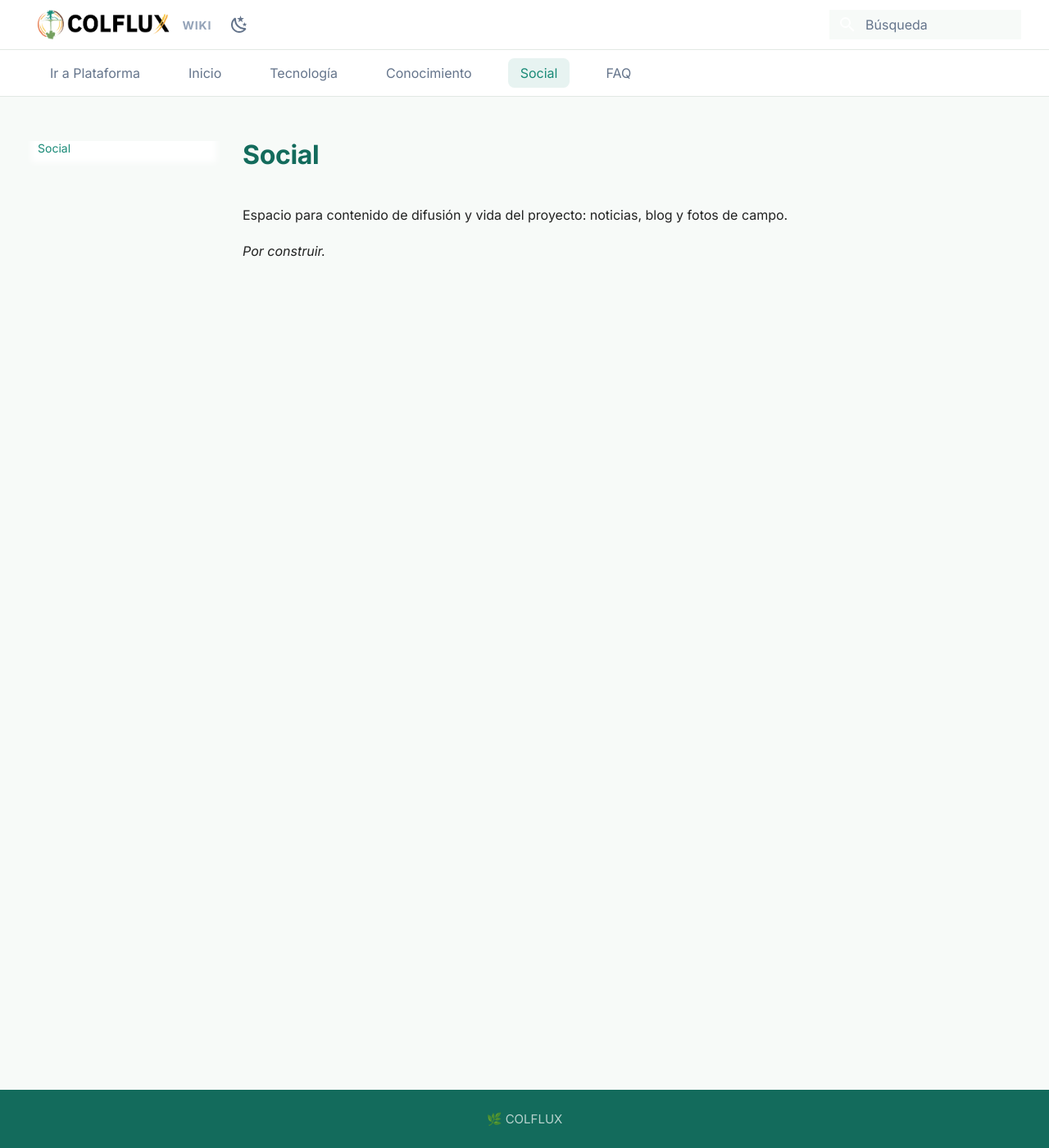
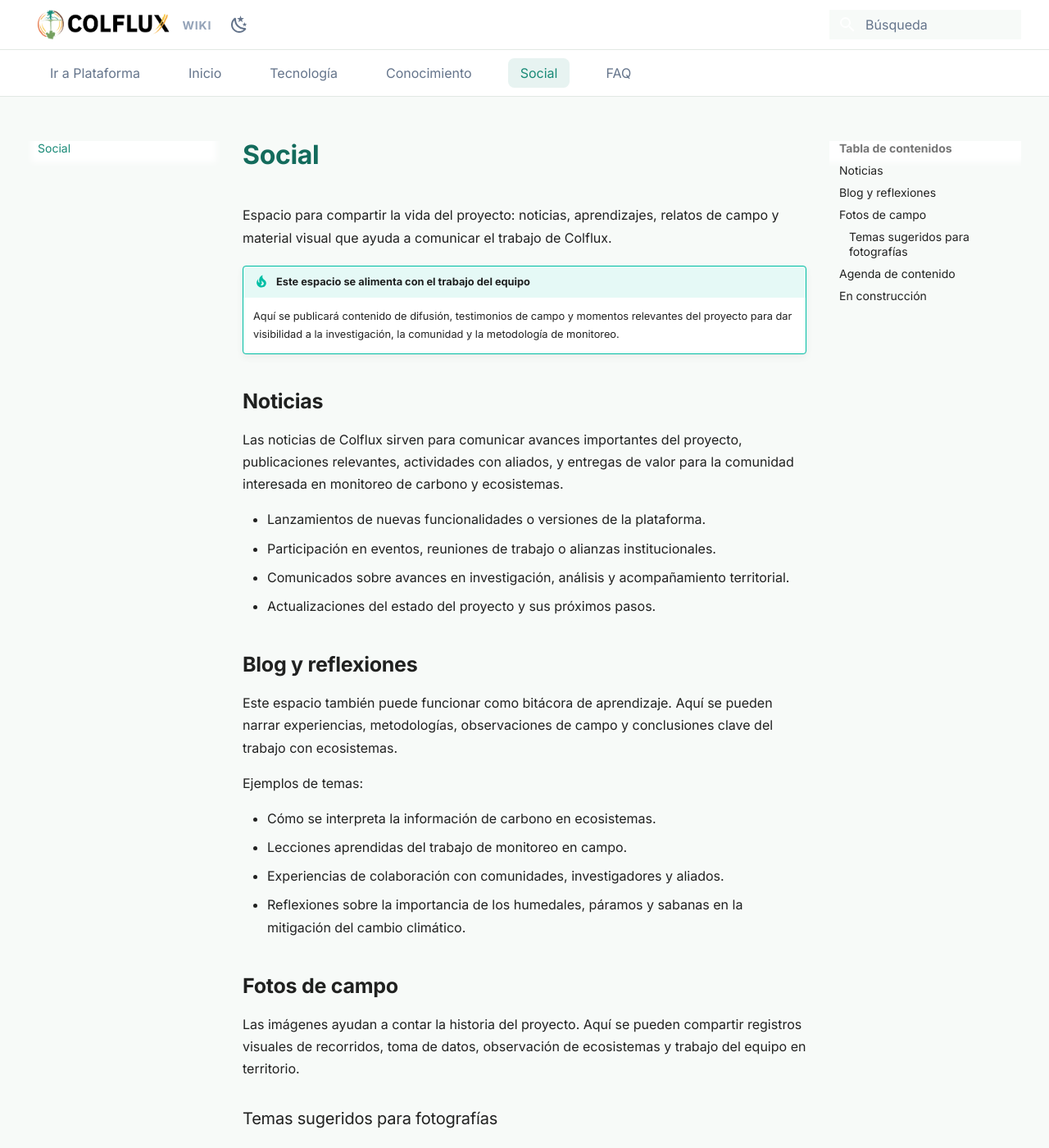
Before and after one commit to colflux/context, an MkDocs documentation site: the page built from docs/social/index.md, in a window 1280 px wide and 1400 px high. Shown: the whole window at 82% size. Built offline with MkDocs 1.6.1 and Material for MkDocs 9.7.7, drawn with Linux system fonts in a browser that asks for light colours; some of the changed text lies outside the part shown.

Commit message:
Actualizar la parte social, rechazar

```diff
--- a/docs/social/index.md
+++ b/docs/social/index.md
@@ -1,5 +1,50 @@
 # Social
 
-Espacio para contenido de difusión y vida del proyecto: noticias, blog y fotos de campo.
+Espacio para compartir la vida del proyecto: noticias, aprendizajes, relatos de campo y material visual que ayuda a comunicar el trabajo de Colflux.
 
-_Por construir._
+!!! tip "Este espacio se alimenta con el trabajo del equipo"
+    Aquí se publicará contenido de difusión, testimonios de campo y momentos relevantes del proyecto para dar visibilidad a la investigación, la comunidad y la metodología de monitoreo.
+
+## Noticias
+
+Las noticias de Colflux sirven para comunicar avances importantes del proyecto, publicaciones relevantes, actividades con aliados, y entregas de valor para la comunidad interesada en monitoreo de carbono y ecosistemas.
+
+- Lanzamientos de nuevas funcionalidades o versiones de la plataforma.
+- Participación en eventos, reuniones de trabajo o alianzas institucionales.
+- Comunicados sobre avances en investigación, análisis y acompañamiento territorial.
+- Actualizaciones del estado del proyecto y sus próximos pasos.
+
+## Blog y reflexiones
+
+Este espacio también puede funcionar como bitácora de aprendizaje. Aquí se pueden narrar experiencias, metodologías, observaciones de campo y conclusiones clave del trabajo con ecosistemas.
+
+Ejemplos de temas:
+
+- Cómo se interpreta la información de carbono en ecosistemas.
+- Lecciones aprendidas del trabajo de monitoreo en campo.
+- Experiencias de colaboración con comunidades, investigadores y aliados.
+- Reflexiones sobre la importancia de los humedales, páramos y sabanas en la mitigación del cambio climático.
+
+## Fotos de campo
+
+Las imágenes ayudan a contar la historia del proyecto. Aquí se pueden compartir registros visuales de recorridos, toma de datos, observación de ecosistemas y trabajo del equipo en territorio.
+
+### Temas sugeridos para fotografías
+
+- Páramos, humedales y sabanas en diferentes estaciones del año.
+- Técnicas de muestreo y medición en campo.
+- Equipo colaborando con aliados y comunidades.
+- Paisajes y evidencia de la biodiversidad y complejidad ecosistémica.
+
+## Agenda de contenido
+
+Para mantener este espacio vivo, conviene definir una agenda simple:
+
+1. Publicaciones breves de avances del proyecto.
+2. Una nota mensual con aprendizajes o reflexión del equipo.
+3. Un conjunto de fotografías por campaña o salida de campo.
+4. Material visual que complemente informes, presentaciones y conversaciones institucionales.
+
+## En construcción
+
+Este apartado va creciendo con el proyecto. La idea es que se convierta en un archivo vivo de memoria, comunicación y visibilidad del trabajo realizado en Colflux.
```
